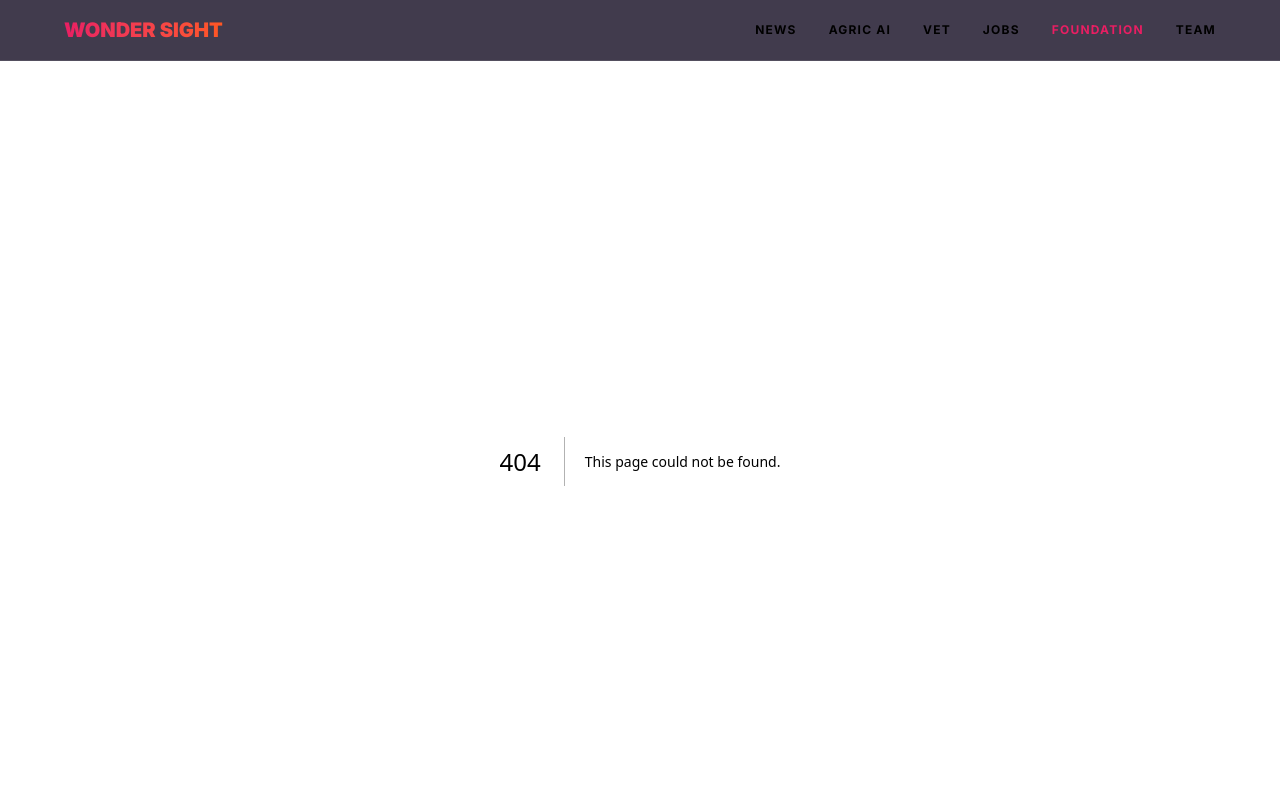
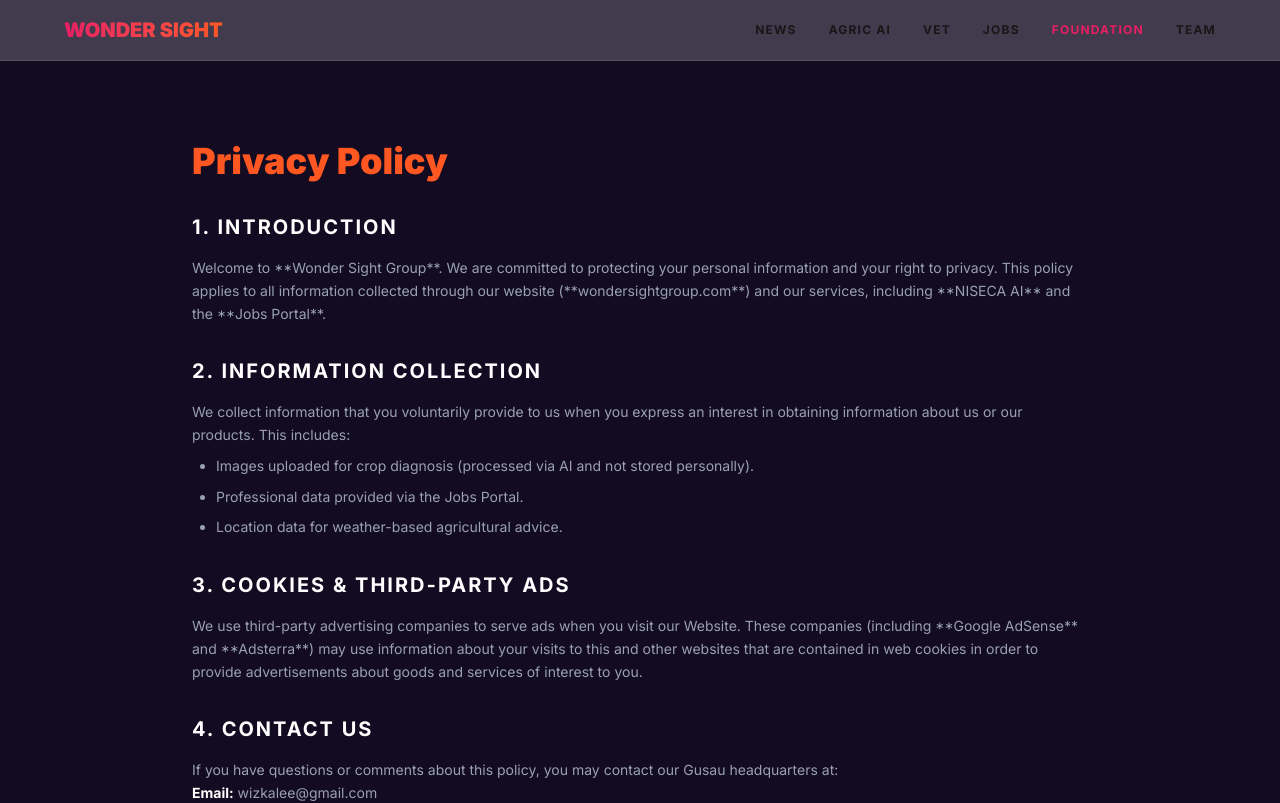
Before and after one commit to musaalamin/wondersight-media, a Next.js app: page /privacy in a window 1280 px wide. Before the commit this address had no page. Shown: the top 803 px of the page. Built offline with nearby package versions, Linux system fonts and the light colour scheme.

Commit message:
Fix: stable NISECA model, Tele-med Vet Portal, and live Adsterra Link

```diff
--- a/src/app/jobs/page.tsx
+++ b/src/app/jobs/page.tsx
@@ -10,7 +10,7 @@
   const handleApply = (realLink: string) => {
     const hasSeenAd = sessionStorage.getItem('ad_fired');
     // REMEMBER: Replace this with your actual Adsterra Direct Link URL later
-    const adLink = "https://your-adsterra-smartlink.com";
+    const adLink = "https://www.effectivegatecpm.com/tvzhnpve?key=8f36116b749a55da6ead042c04377bb7";
 
     if (!hasSeenAd) {
       sessionStorage.setItem('ad_fired', 'true');
--- /dev/null
+++ b/src/app/privacy/page.tsx
@@ -0,0 +1,48 @@
+'use client';
+import React from 'react';
+
+export default function PrivacyPage() {
+  return (
+    <main className="min-h-screen bg-[#120B21] text-white py-20 px-6">
+      <div className="max-w-4xl mx-auto">
+        <h1 className="text-4xl font-black mb-8 text-[#FF5722]">Privacy Policy</h1>
+
+        <div className="space-y-8 text-gray-400 leading-relaxed text-sm">
+          <section>
+            <h2 className="text-xl font-bold text-white mb-4 uppercase tracking-widest">1. Introduction</h2>
+            <p>
+              Welcome to **Wonder Sight Group**. We are committed to protecting your personal information and your right to privacy. This policy applies to all information collected through our website (**wondersightgroup.com**) and our services, including **NISECA AI** and the **Jobs Portal**.
+            </p>
+          </section>
+
+          <section>
+            <h2 className="text-xl font-bold text-white mb-4 uppercase tracking-widest">2. Information Collection</h2>
+            <p>
+              We collect information that you voluntarily provide to us when you express an interest in obtaining information about us or our products. This includes:
+            </p>
+            <ul className="list-disc pl-6 mt-2 space-y-2">
+              <li>Images uploaded for crop diagnosis (processed via AI and not stored personally).</li>
+              <li>Professional data provided via the Jobs Portal.</li>
+              <li>Location data for weather-based agricultural advice.</li>
+            </ul>
+          </section>
+
+          <section>
+            <h2 className="text-xl font-bold text-white mb-4 uppercase tracking-widest">3. Cookies & Third-Party Ads</h2>
+            <p>
+              We use third-party advertising companies to serve ads when you visit our Website. These companies (including **Google AdSense** and **Adsterra**) may use information about your visits to this and other websites that are contained in web cookies in order to provide advertisements about goods and services of interest to you.
+            </p>
+          </section>
+
+          <section>
+            <h2 className="text-xl font-bold text-white mb-4 uppercase tracking-widest">4. Contact Us</h2>
+            <p>
+              If you have questions or comments about this policy, you may contact our Gusau headquarters at: <br />
+              <span className="text-white font-bold">Email:</span> wizkalee@gmail.com
+            </p>
+          </section>
+        </div>
+      </div>
+    </main>
+  );
+}
--- a/src/app/vet/page.tsx
+++ b/src/app/vet/page.tsx
@@ -1,51 +1,55 @@
 'use client';
 import React, { useState } from 'react';
 
+const SYMPTOMS = {
+  Poultry: ["Coughing/Sneezing", "Diarrhea", "Drop in Egg Production", "Swollen Head", "Limping"],
+  Fish: ["Gasping for Air", "White Spots", "Loss of Appetite", "Erratic Swimming", "Floating Upside Down"]
+};
+
 export default function VetPortal() {
-  const [animal, setAnimal] = useState('');
-  const [file, setFile] = useState<File | null>(null);
+  const [animal, setAnimal] = useState<'Poultry' | 'Fish' | ''>('');
+  const [selectedSymptoms, setSelectedSymptoms] = useState<string[]>([]);
+
+  const toggleSymptom = (s) => {
+    setSelectedSymptoms(prev => prev.includes(s) ? prev.filter(i => i !== s) : [...prev, s]);
+  };
 
   const handleWhatsApp = () => {
-    const message = `Hello Dr. Nana, I am using the Wonder Sight Vet Portal. I have a ${animal} health issue.`;
-    window.open(`https://wa.me/2349031761998?text=${encodeURIComponent(message)}`, '_blank');
+    const report = `VET REPORT FROM WONDERSIGHT:\nAnimal: ${animal}\nSymptoms: ${selectedSymptoms.join(', ')}`;
+    window.open(`https://wa.me/2349031761998?text=${encodeURIComponent(report)}`, '_blank');
   };
 
   return (
-    <main className="min-h-screen bg-[#120B21] text-white p-6 py-20">
-      <div className="max-w-4xl mx-auto text-center">
-        <h1 className="text-4xl font-black text-[#75C9B7] mb-12">Vet Portal</h1>
+    <main className="min-h-screen bg-[#120B21] text-white py-20 px-6">
+      <div className="max-w-3xl mx-auto">
+        <h1 className="text-4xl font-black text-[#75C9B7] mb-8">Vet <span className="text-white">Diagnostics</span></h1>
 
-        <div className="flex gap-4 justify-center mb-10">
+        {/* Step 1: Select Animal */}
+        <div className="flex gap-4 mb-10">
           {['Poultry', 'Fish'].map(type => (
-            <button
-              key={type}
-              onClick={() => setAnimal(type)}
-              className={`px-8 py-4 rounded-2xl border-2 transition ${animal === type ? 'border-[#E91E63] bg-[#E91E63]/10' : 'border-white/10'}`}
-            >
+            <button key={type} onClick={() => {setAnimal(type as any); setSelectedSymptoms([]);}}
+              className={`flex-1 p-6 rounded-3xl border-2 transition ${animal === type ? 'border-[#E91E63] bg-[#E91E63]/10' : 'border-white/5 bg-white/5'}`}>
               {type}
             </button>
           ))}
         </div>
 
+        {/* Step 2: Symptom Checklist */}
         {animal && (
-          <div className="space-y-6 animate-in fade-in zoom-in-95">
-            <label className="block p-10 border-2 border-dashed border-white/20 rounded-[3rem] cursor-pointer hover:border-[#75C9B7] transition">
-              <input
-                type="file"
-                className="hidden"
-                onChange={(e) => setFile(e.target.files?.[0] || null)}
-              />
-              <p className="text-gray-400">{file ? file.name : `Click to upload ${animal} photo`}</p>
-            </label>
-
-            {file && (
-              <button
-                onClick={handleWhatsApp}
-                className="w-full py-4 bg-[#25D366] rounded-2xl font-black uppercase tracking-widest text-xs"
-              >
-                Send to Dr. Nana via WhatsApp
-              </button>
-            )}
+          <div className="bg-white/5 p-8 rounded-[2.5rem] border border-white/10 animate-in fade-in">
+            <h3 className="text-xl font-bold mb-6">Select Symptoms for {animal}:</h3>
+            <div className="flex flex-wrap gap-3 mb-8">
+              {SYMPTOMS[animal as keyof typeof SYMPTOMS].map(s => (
+                <button key={s} onClick={() => toggleSymptom(s)}
+                  className={`px-4 py-2 rounded-full text-xs font-bold transition ${selectedSymptoms.includes(s) ? 'bg-[#75C9B7] text-black' : 'bg-white/10 text-gray-400'}`}>
+                  {s}
+                </button>
+              ))}
+            </div>
+            <button onClick={handleWhatsApp} disabled={selectedSymptoms.length === 0}
+              className="w-full py-4 bg-[#25D366] rounded-2xl font-black text-xs uppercase tracking-widest disabled:opacity-30">
+              Generate Report & Chat with Dr. Nana
+            </button>
           </div>
         )}
       </div>
```
